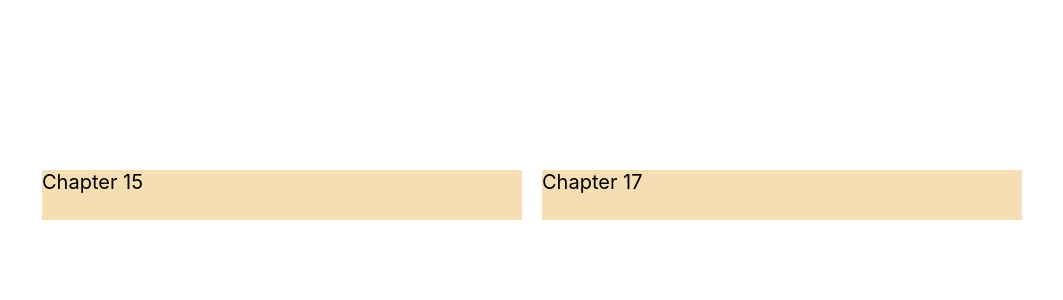
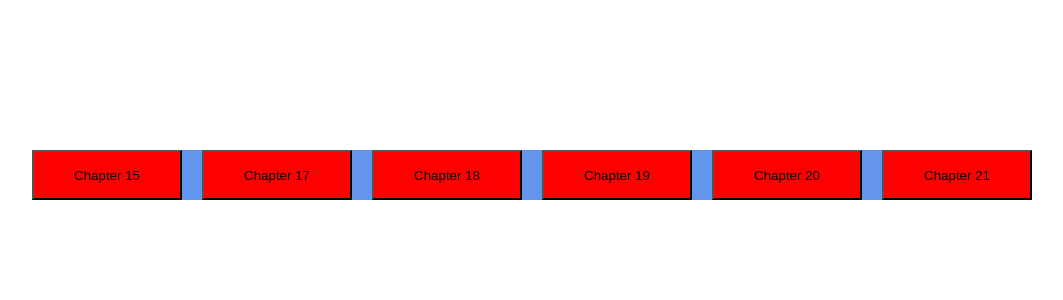
Before and after one commit to sehyeon97/Portfolio, a React (Create React App) app: page / in a window 1280 px wide. Shown: the top 300 px of the page, without its empty margins (108-1171 px from the left). Built offline with nearby package versions, Linux system fonts and the light colour scheme.

Commit message:
Added hierarchy structure for displaying tabs in home page

```diff
--- a/src/component/TabProp.tsx
+++ b/src/component/Container.tsx
@@ -12,7 +12,7 @@ interface states {
 }
 
 const TabProp = (states: states) => {
-    const backgroundColor = states.backgroundColor ? states.backgroundColor : "black";
+    const backgroundColor = states.backgroundColor;
     const width = states.width ? states.width : "250px";
     const height = states.height ? states.height : "250px";
     const fontSize = states.fontSize ? states.fontSize : "20px";
@@ -51,7 +51,7 @@ const TabProp = (states: states) => {
     }
 
     return (
-        <div style={CustomStyle} onClick={onClickContainer}>
+        <div onClick={onClickContainer}>
             <p style={{color: states.textColor, fontSize: fontSize}}>{text}</p>
         </div>
     );
--- a/src/component/Tab.tsx
+++ b/src/component/Tab.tsx
@@ -1,38 +1,46 @@
-import Container from "./TabProp";
+
 
 interface TabSettings {
+    tabOrder: string,
     tabName: string,
-    tabOrder: string,
+    text?: string,
     textColor?: string,
+    fontSize?: string,
     backgroundColor?: string,
-    padding: boolean,
+    width?: string,
+    height?: string,
     paddingLeft?: string,
     paddingRight?: string
 }
 
 const Tab = (settings: TabSettings) => {
-    const text = settings.tabName;
     const order = settings.tabOrder;
-    const padding = settings.padding;
+    const tabName = settings.tabName;
+    const textColor = settings.textColor;
+    const backgroundColor = settings.backgroundColor ? settings.backgroundColor : "wheat";
+    const width = settings.width;
+    const height = settings.height;
+    const paddingLeft = settings.paddingLeft;
+    const paddingRight = settings.paddingRight;
 
-    let paddingLeft = undefined;
-    let paddingRight = undefined;
-
-    if (padding) {
-        paddingLeft = settings.paddingLeft;
-        paddingRight = settings.paddingRight;
+    const TabFlexStyle = {
+        // flex: 1,
+        order: order,
+        paddingLeft: paddingLeft,
+        paddingRight: paddingRight,
     }
 
     const TabStyle = {
-        flex: 1,
-        order: order,
-        paddingLeft: paddingLeft,
-        paddingRight: paddingRight
+        textColor: textColor,
+        backgroundColor: backgroundColor,
+        width: width ? width : "150px",
+        height: height ? height : "50px",
+        cursor: "pointer"
     }
 
     return (
-        <div style={TabStyle}>
-            <Container canFlip={false} width="150" height="50px" backgroundColor="wheat" text={text} textColor="black"/>
+        <div style={TabFlexStyle}>
+            <button style={TabStyle} onClick={() => alert("hello")}>{tabName}</button>
         </div>
     );
 }
--- /dev/null
+++ b/src/mediator/TabContainer.tsx
@@ -0,0 +1,28 @@
+import Tab from "../component/Tab";
+
+const flexContainer = {
+    display: "flex",
+    justifyContent: "center",
+    flexDirection: "row" as "row",
+    marginLeft: "150px",
+    marginRight: "150px",
+    marginTop: "150px",
+    backgroundColor: "cornflowerblue"
+}
+
+const TabContainer = () => {
+    const tabNames = ["Chapter 15", "Chapter 17", "Chapter 18", "Chapter 19", "Chapter 20", "Chapter 21"];
+
+    return (
+        <div style={flexContainer}>
+            <Tab tabName={tabNames[0]} tabOrder="1" backgroundColor="red" paddingRight="20px"/>
+            <Tab tabName={tabNames[1]} tabOrder="2" backgroundColor="red" textColor="cornflowerblue" paddingRight="20px"/>
+            <Tab tabName={tabNames[3]} tabOrder="4" backgroundColor="red" paddingRight="20px"/>
+            <Tab tabName={tabNames[2]} tabOrder="3" backgroundColor="red" paddingRight="20px"/>
+            <Tab tabName={tabNames[4]} tabOrder="5" backgroundColor="red" paddingRight="20px"/>
+            <Tab tabName={tabNames[5]} tabOrder="6" backgroundColor="red"/>
+        </div>
+    );
+}
+
+export default TabContainer;
--- a/src/page/FluidsPage.tsx
+++ b/src/page/FluidsPage.tsx
@@ -1,4 +1,4 @@
-import Container from "../component/TabProp";
+import Container from "../component/Container";
 
 const Fluids = () => {
     return (
--- a/src/page/HomePage.tsx
+++ b/src/page/HomePage.tsx
@@ -1,23 +1,9 @@
-import Tab from "../component/Tab";
-import TextLink from "../component/TextLink";
-
-const flexContainer = {
-    display: "flex",
-    justifyContent: "center",
-    flexDirection: "row" as "row",
-    marginLeft: "150px",
-    marginRight: "150px",
-    marginTop: "150px"
-}
+import TabContainer from "../mediator/TabContainer";
 
 const HomePage = () => {
-    const tabNames = ["Chapter 15", "Chapter 17", "Chapter 18", "Chapter 19", "Chapter 20", "Chapter 21"];
 
     return (
-        <div style={flexContainer}>
-            <Tab tabName={tabNames[0]} tabOrder="1" padding={true} paddingRight="20px"/>
-            <Tab tabName={tabNames[1]} tabOrder="2" padding={false}/>
-        </div>
+        <TabContainer/>
     );
 }
 
```
